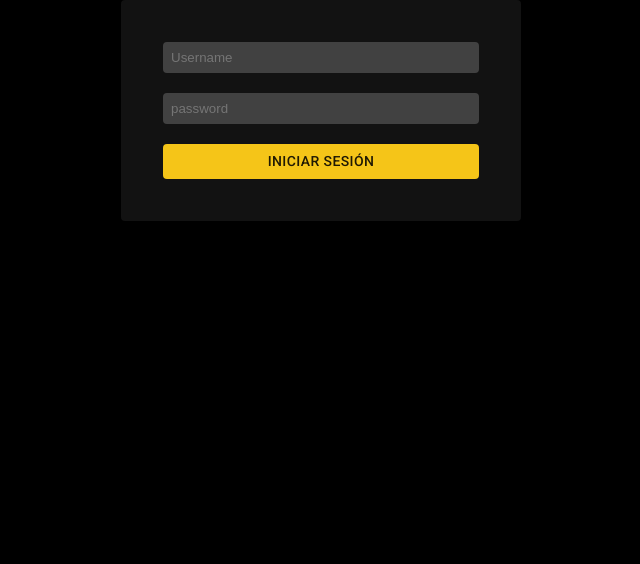
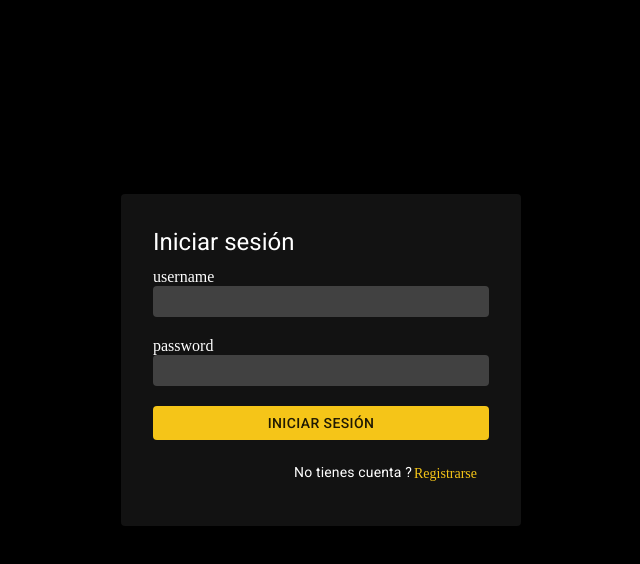
Before and after one commit to Will2020-cpu/project-download-app, a React (Create React App) app: page /login in a window 1280 px wide. Shown: the top 564 px of the page, without its empty margins (319-959 px from the left). Built offline with nearby package versions, Linux system fonts and the light colour scheme.

Commit message:
page login

```diff
--- a/public/index.html
+++ b/public/index.html
@@ -2,7 +2,7 @@
 <html lang="en">
   <head>
     <meta charset="utf-8" />
-    <link rel="icon" href="%PUBLIC_URL%/favicon.ico" />
+    <link rel="icon" href="%PUBLIC_URL%/icono.ico" />
     <meta name="viewport" content="width=device-width, initial-scale=1" />
     <meta name="theme-color" content="#000000" />
     <meta
--- a/src/App.js
+++ b/src/App.js
@@ -1,6 +1,5 @@
 import React from 'react';
 import Routes from './routes'
-import NavBar from './Components/NavBar'
 import {Provider} from 'react-redux'
 import store from './Redux/store'
 
--- a/src/Components/NavBar.jsx
+++ b/src/Components/NavBar.jsx
@@ -101,10 +101,14 @@ const useStyles = makeStyles((theme) => ({
     textDecoration:'none',
     textTransform:'uppercase',
     fontSize:'0.9rem',
-    fontWeight:'800',
+    fontWeight:'700',
+    margin:'0 5px',
     '&:hover':{
       color:'#f5c518',
     }
+  },
+  active:{
+    color:'#f5c518',
   },
   IconButton:{
     display:'none',
@@ -144,6 +148,8 @@ export default function PrimarySearchAppBar() {
                 <NavLink to='/' className={classes.Buttons}>
                     Inicio
                 </NavLink>
+                <NavLink to='/pelicula' className={classes.Buttons} activeClassName={classes.active}>Peliculas</NavLink>
+                <NavLink to='/series' className={classes.Buttons} activeClassName={classes.active}>Series</NavLink>
 
             </div>
          </div>
--- a/src/Containers/Login.jsx
+++ b/src/Containers/Login.jsx
@@ -2,12 +2,17 @@ import React,{ Fragment } from 'react';
 import Paper from '@material-ui/core/Paper'
 import {makeStyles,fade} from '@material-ui/core/styles';
 import Button from '@material-ui/core/Button'
-
+import Typography from '@material-ui/core/Typography'
+import {Link} from 'react-router-dom';
 
 const useStyles = makeStyles((theme)=>({
     root:{
         width:'90%',
         margin:'auto',
+        height:'90vh',
+        display:'flex',
+        alignItems:'center',
+        justifyContent:'center',
     },
     paper:{
         margin:'auto',
@@ -19,8 +24,18 @@ const useStyles = makeStyles((theme)=>({
         display:'flex',
         flexDirection:'column',
     },
+    title:{
+        color:'#fff',
+    },
+    containerInputs:{
+        margin:'10px 0',
+        display:'flex',
+        flexDirection:'column'
+    },
+    label:{
+        color:'#fff',
+    },
     campos:{
-        margin:'10px',
         padding:theme.spacing(1),
         border:'0',
         color:'#fff',
@@ -33,13 +48,26 @@ const useStyles = makeStyles((theme)=>({
         }
     },
     button:{
+        margin:'10px 0',
         backgroundColor:'#f5c518',
         padding:'5px',
-        margin:'10px',
         '&:hover':{
             backgroundColor:'#f5c518',
             boxShadow:'0 0 4px #f5c518, 0 0 35px #f5c518, 0 0 40px #f5c518'
         }
+    },
+    containerRegistrar:{
+        margin:'10px',
+        display:'flex',
+        alignItems:'center',
+        justifyContent:'flex-end'
+    },
+    Link:{
+        color:'#f5c518',
+        fontSize:'0.875rem',
+        textDecoration:'none',
+        padding:'2px',
+        marginTop:'4px'
     }
 }))
 
@@ -51,10 +79,24 @@ const Login = () => {
             <div className={classes.root}>
                 <Paper className={classes.paper}>
                     <form className={classes.form}>
-                        <input type="text" placeholder="Username" className={classes.campos}/>
-                        <input type="password" placeholder="password" className={classes.campos}/>
+                        <Typography variant="h5" className={classes.title}> Iniciar sesión</Typography>
+                            <div className={classes.containerInputs}>
+                                <label htmlFor="" className={classes.label}>username</label>
+                                <input type="text" className={classes.campos}/>
+                            </div>
+                            <div className={classes.containerInputs}>
+                                <label htmlFor="" className={classes.label}>password</label>
+                                <input type="password" className={classes.campos}/>
+                            </div>
+
                         <Button className={classes.button}>Iniciar sesión</Button>
                     </form>
+                    <div className={classes.containerRegistrar}>
+                        <Typography variant="body2" className={classes.title}>
+                            No tienes cuenta ?
+                        </Typography>
+                        <Link to="/" className={classes.Link}>Registrarse</Link>
+                    </div>
                 </Paper>
             </div>
         </Fragment>
--- a/src/Containers/MovieInformation.jsx
+++ b/src/Containers/MovieInformation.jsx
@@ -1,4 +1,4 @@
-import React, { Fragment, useState } from 'react'
+import React, { Fragment} from 'react'
 import {connect} from 'react-redux'
 import {makeStyles} from '@material-ui/core/styles'
 import styled from 'styled-components';
@@ -7,7 +7,7 @@ import Typography from '@material-ui/core/Typography'
 import Chip from '@material-ui/core/Chip'
 import StarIcon from '@material-ui/icons/Star';
 import Tabla from '../Components/Tabla'
-import { Grid, Paper, Button } from '@material-ui/core';
+import { Grid, Paper} from '@material-ui/core';
 import TabCo from '../Components/TabCo'
 import SimpleDialog from '../Components/Dialog'
 
```
Also changed, not shown: 2 other files (tests, documents, lock files or other folders).
